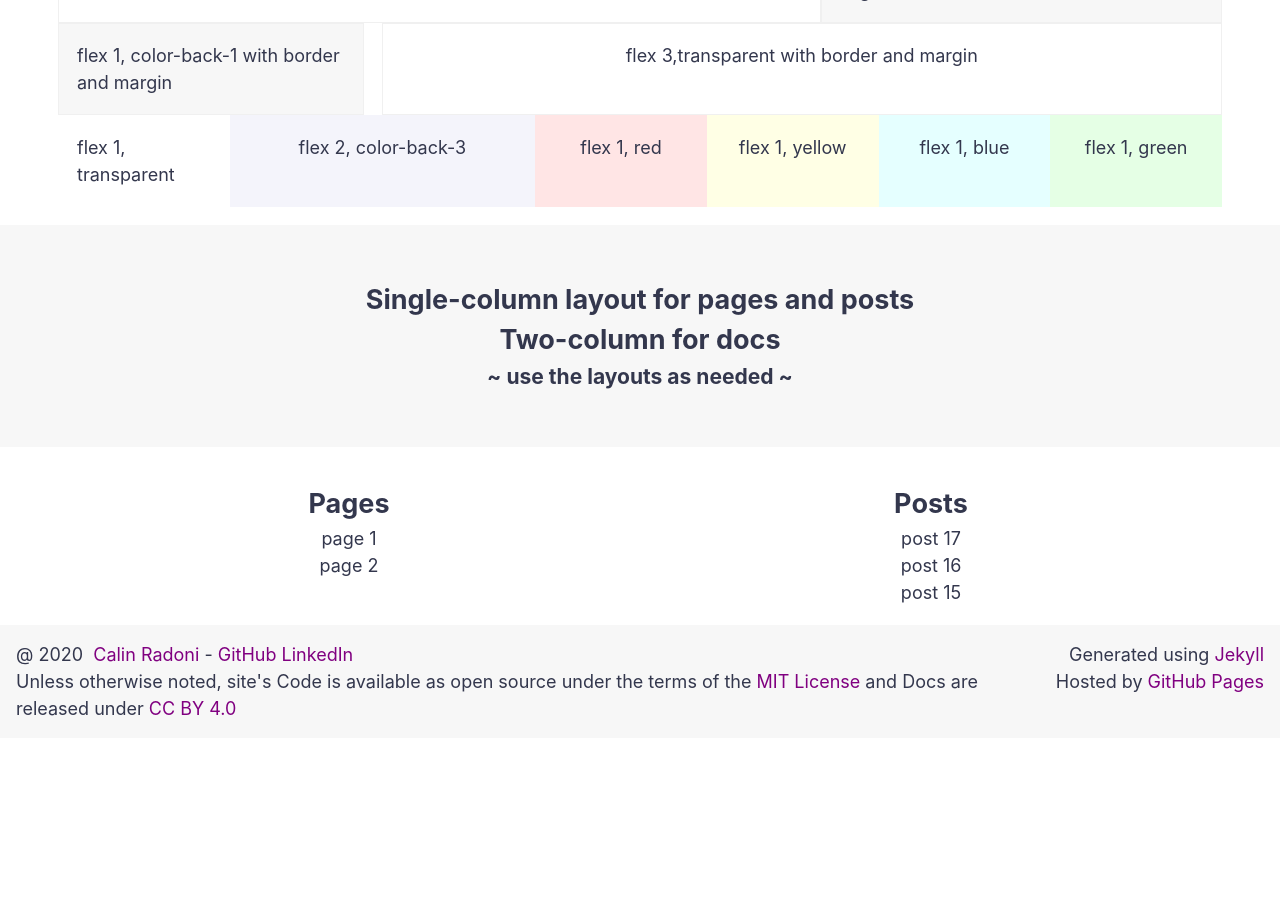
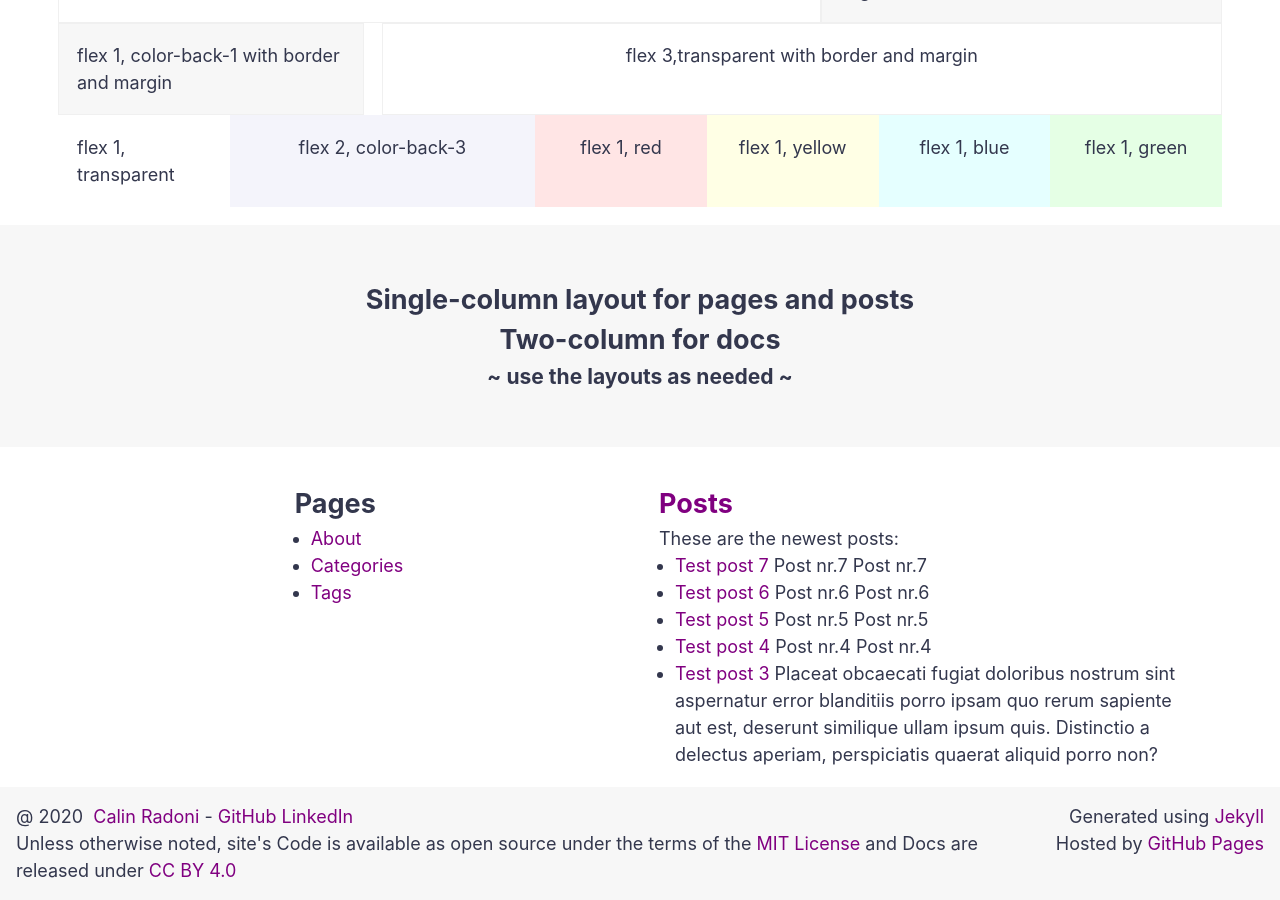
Before and after one commit to CalinRadoni/simple-purple-theme, a Jekyll site: the page built from index.html, in a window 1280 px wide and 900 px high, scrolled down 1146 px. Built offline with Jekyll 4.4.1, drawn with Linux system fonts in a browser that asks for light colours; before the commit the page ends 1884 px from its top, so only the background shows below that.

Commit message:
Adds pagination, the posts page and the links

```diff
--- a/_config.yml
+++ b/_config.yml
@@ -42,7 +42,7 @@
 
 # ... and inclusions
 include:
-  - _pages
+  - pages
 
 # Collections
 collections:
@@ -59,7 +59,7 @@
       layout: post
       permalink: /pages/:short_year:month:day-:slug:output_ext
   - scope:
-      path: "_pages"
+      path: "pages"
       type: pages
     values:
       layout: page
@@ -74,3 +74,8 @@
 plugins:
   - jekyll-paginate
   - jekyll-sitemap
+
+# setting for jekyll-paginate
+# jekyll-paginate will produce pagination from /pages/index.html page
+paginate: 5
+paginate_path: "/pages/page:num"
--- a/_data/navigation.yml
+++ b/_data/navigation.yml
@@ -2,6 +2,8 @@
 home-links:
   - name: "Quick Start"
     url: /docs/quick-start
+  - name: "Posts"
+    url: /pages/index
   - name: "About"
     url: /pages/about
   - name: "GitHub"
--- a/_includes/page-info.html
+++ b/_includes/page-info.html
@@ -3,7 +3,7 @@
   <p class="page-info-row">
   <span>Tags:</span>
   {% for item in page.tags %}
-  <a href="{% link _pages/tags.md %}#{{ item | slugify: 'ascii' }}">{{ item }}</a>
+  <a href="{% link pages/tags.md %}#{{ item | slugify: 'ascii' }}">{{ item }}</a>
   {% endfor %}
   </p>
   {% endif %}
@@ -12,7 +12,7 @@
   <p class="page-info-row">
   <span>Categories:</span>
   {% for item in page.categories %}
-  <a href="{% link _pages/categories.md %}#{{ item | slugify: 'ascii' }}">{{ item }}</a>
+  <a href="{% link pages/categories.md %}#{{ item | slugify: 'ascii' }}">{{ item }}</a>
   {% endfor %}
   </p>
   {% endif %}
--- /dev/null
+++ b/_posts/2020-04-08-TestPost3.md
@@ -0,0 +1,20 @@
+---
+layout: post
+title: Test post 3
+headline: This is test post 3
+description: This is a markdown test post
+# image:
+#date-modified: 2020-
+excerpt_separator: <!--excerpt-->
+categories: [ "Test" ]
+tags: [ "Markdown", "excerpt" ]
+---
+
+Placeat obcaecati fugiat doloribus nostrum sint aspernatur error blanditiis porro ipsam quo rerum sapiente aut est, deserunt similique ullam ipsum quis. Distinctio a delectus aperiam, perspiciatis quaerat aliquid porro non?
+
+<!--excerpt-->
+<!--preview-->
+
+## Quas dicta
+
+Quas dicta hic asperiores cupiditate autem repudiandae quia aliquid nisi delectus rem deleniti ipsum unde impedit sapiente ab qui doloribus praesentium animi culpa, reprehenderit amet officiis. Delectus et rem fugiat!
--- /dev/null
+++ b/_posts/2020-04-08-TestPost4.md
@@ -0,0 +1,15 @@
+---
+layout: post
+title: Test post 4
+headline: This is test post 4
+description: This is a markdown test post
+# image:
+#date-modified: 2020-
+excerpt_separator: <!--excerpt-->
+categories: [ "Test" ]
+tags: [ "Markdown", "excerpt" ]
+---
+
+## Post nr.4
+
+Post nr.4
--- /dev/null
+++ b/_posts/2020-04-08-TestPost5.md
@@ -0,0 +1,15 @@
+---
+layout: post
+title: Test post 5
+headline: This is test post 5
+description: This is a markdown test post
+# image:
+#date-modified: 2020-
+excerpt_separator: <!--excerpt-->
+categories: [ "Test" ]
+tags: [ "Markdown", "excerpt" ]
+---
+
+## Post nr.5
+
+Post nr.5
--- /dev/null
+++ b/_posts/2020-04-08-TestPost6.md
@@ -0,0 +1,15 @@
+---
+layout: post
+title: Test post 6
+headline: This is test post 6
+description: This is a markdown test post
+# image:
+#date-modified: 2020-
+excerpt_separator: <!--excerpt-->
+categories: [ "Test" ]
+tags: [ "Markdown", "excerpt" ]
+---
+
+## Post nr.6
+
+Post nr.6
--- /dev/null
+++ b/_posts/2020-04-08-TestPost7.md
@@ -0,0 +1,15 @@
+---
+layout: post
+title: Test post 7
+headline: This is test post 7
+description: This is a markdown test post
+# image:
+#date-modified: 2020-
+excerpt_separator: <!--excerpt-->
+categories: [ "Test" ]
+tags: [ "Markdown", "excerpt" ]
+---
+
+## Post nr.7
+
+Post nr.7
--- a/index.html
+++ b/index.html
@@ -112,22 +112,41 @@
 
 <section class="row-full color-back-1 text-center" style="padding: 2rem 1rem;">
   <div class="card">
-  <h2>Single-column layout for pages and posts</h2>
-  <h2>Two-column for docs</h2>
-  <h3>~ use the layouts as needed ~</h3>
+    <div class="card-body stretched text-center">
+      <h2>Single-column layout for pages and posts</h2>
+      <h2>Two-column for docs</h2>
+      <h3>~ use the layouts as needed ~</h3>
+    </div>
   </div>
 </section>
 
 <section class="row-limited">
   <div class="card">
+    <div class="card-body">
     <h2>Pages</h2>
-    <p>page 1</p>
-    <p>page 2</p>
+    <nav>
+      <ul>
+        <li><a href="{% link pages/about.md %}">About</a></li>
+        <li><a href="{% link pages/categories.md %}">Categories</a></li>
+        <li><a href="{% link pages/tags.md %}">Tags</a></li>
+      </ul>
+    </nav>
+    </div>
   </div>
   <div class="card">
-    <h2>Posts</h2>
-    <p>post 17</p>
-    <p>post 16</p>
-    <p>post 15</p>
+    <div class="card-body stretched text-left">
+    <a href="{% link pages/index.html %}"><h2>Posts</h2></a>
+    <p> These are the newest posts:</p>
+    <nav>
+      <ul>
+        {%- for post in site.posts limit:5 -%}
+          <li>
+            <a href="{{ post.url }}">{{ post.title }}</a>
+            {{ post.excerpt | strip_html }}
+          </li>
+        {%- endfor -%}
+      </ul>
+    </nav>
+    </div>
   </div>
 </section>
```
Also changed, not shown: _posts/2020-03-21-TestPost1.md (+5 -3 lines), _posts/2020-04-08-TestPost2.md (added, +21 -0 lines), pages/index.html (added, +29 -0 lines), pages/404.md (renamed from _pages/404.md), pages/about.md (renamed from _pages/about.md), pages/categories.md (renamed from _pages/categories.md), pages/tags.md (renamed from _pages/tags.md), simple-purple-theme.gemspec.
